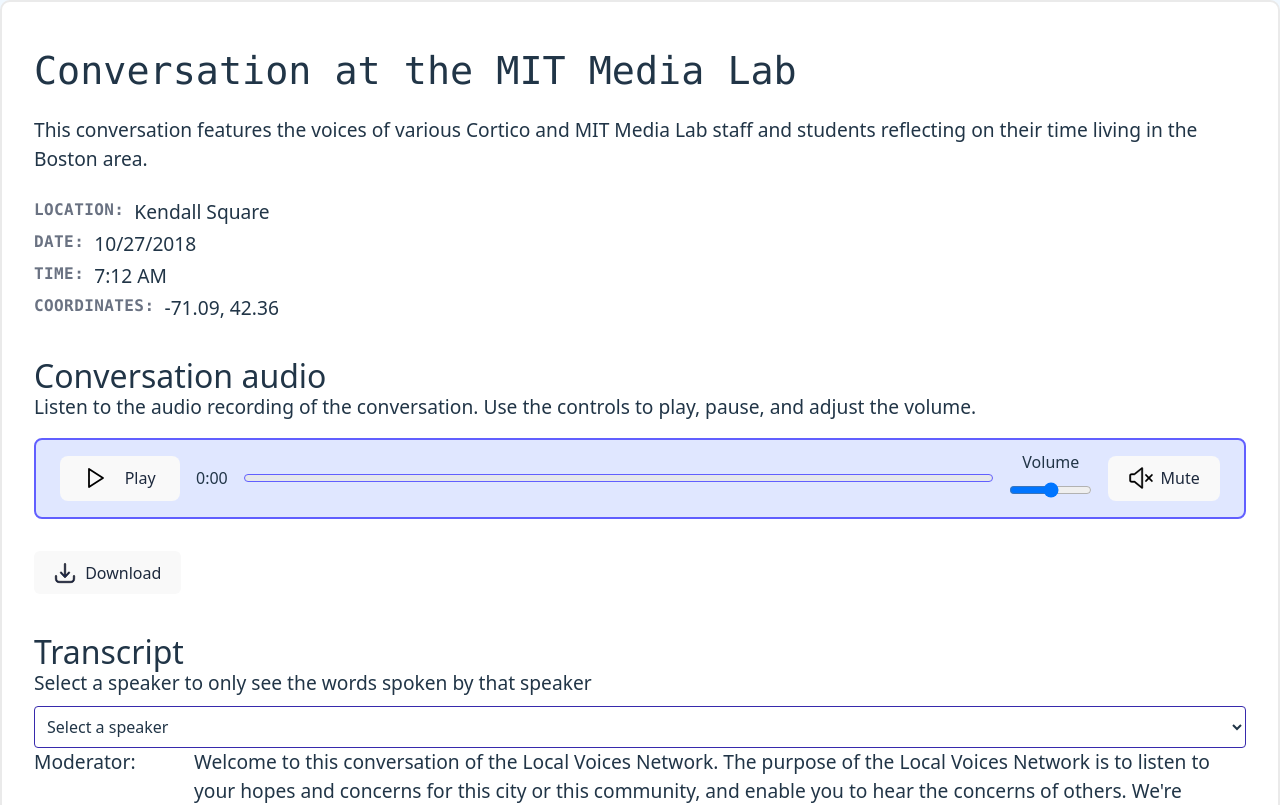
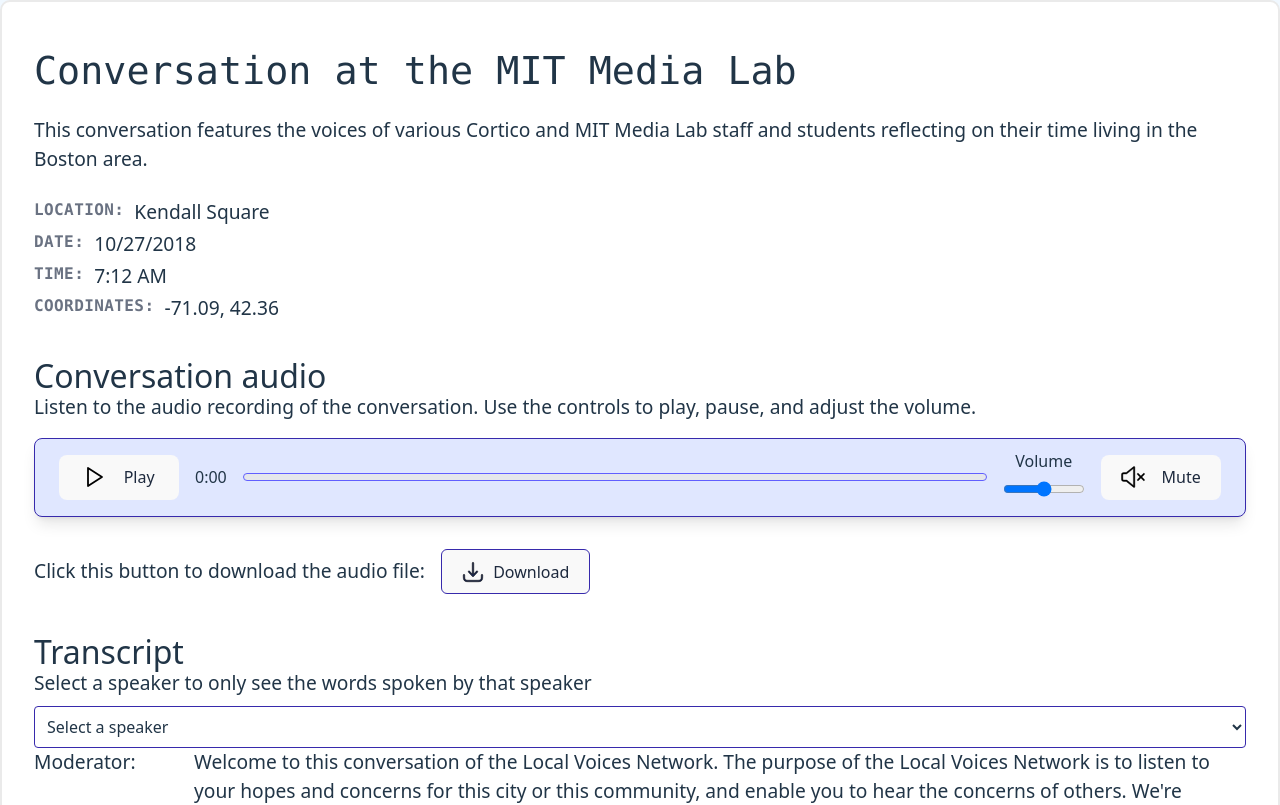
Before and after one commit to fionatagious/podcast-audioplayer, a React (Vite) app: page / in a window 1280 px wide. Shown: the top 805 px of the page. Built offline with nearby package versions, Linux system fonts and the light colour scheme.

Commit message:
remove unnecessary event listener

```diff
--- a/src/components/AudioPlayer.tsx
+++ b/src/components/AudioPlayer.tsx
@@ -19,6 +19,7 @@
 
 const AudioPlayer = ({
   src,
+  duration,
   children,
   className,
   ...rest
@@ -31,11 +32,11 @@
   const [isMute, setIsMute] = useState(false);
   const [volume, setVolume] = useState(50);
 
-  // state to manage current time and audio duration
+  // State to manage current time and audio duration
   const [currentTime, setCurrentTime] = useState(0);
-  const [audioDuration, setAudioDuration] = useState(0);
+  const audioDuration = duration;
 
-  // when play/pause button is clicked, play or pause the audio
+  // When play/pause button is clicked, play or pause the audio
   function handlePlayPause() {
     const audioElement = audioElementRef.current;
     if (!audioElement) return;
@@ -47,7 +48,7 @@
     setIsPlaying(!isPlaying);
   }
 
-  // when mute button is clicked, mute or unmute the audio
+  // When mute button is clicked, mute or unmute the audio
   function handleMute() {
     const audioElement = audioElementRef.current;
     if (!audioElement) return;
@@ -68,24 +69,22 @@
     setCurrentTime(newTime);
   }
 
-  // whenever `volume` changes, update the audio element's volume
+  // Whenever `volume` changes, update the audio element's volume
   useEffect(() => {
     if (audioElementRef.current) {
       audioElementRef.current.volume = volume / 100; // Convert 0-100 to 0-1
     }
   }, [volume]);
 
-  // audio event listeners
+  // Audio event listeners
   useEffect(() => {
     const audioElement = audioElementRef.current;
     if (!audioElement) return;
 
     const handleTimeUpdate = () => {
+      // currentTime property specifies the current playback time in seconds
+      console.log("Current time:", audioElement.currentTime);
       setCurrentTime(audioElement.currentTime);
-    };
-
-    const handleLoadedMetadata = () => {
-      setAudioDuration(audioElement.duration);
     };
 
     const handleEnded = () => {
@@ -94,19 +93,17 @@
     };
 
     audioElement.addEventListener("timeupdate", handleTimeUpdate);
-    audioElement.addEventListener("loadedmetadata", handleLoadedMetadata);
     audioElement.addEventListener("ended", handleEnded);
 
     return () => {
       audioElement.removeEventListener("timeupdate", handleTimeUpdate);
-      audioElement.removeEventListener("loadedmetadata", handleLoadedMetadata);
       audioElement.removeEventListener("ended", handleEnded);
     };
   }, []);
 
   return (
     <div className="flex flex-col gap-2">
-      <div className="flex gap-4 my-4 items-center w-full border-2 border-indigo-500 rounded-lg bg-indigo-100 px-6 py-2">
+      <div className="flex gap-4 my-4 items-center w-full border-1 border-indigo-800 rounded-lg shadow-lg bg-indigo-100 px-6 py-2">
         <audio
           ref={audioElementRef}
           className={`${className} rounded-lg shadow-lg p-4`}
@@ -138,10 +135,14 @@
           label={isMute ? "Unmute" : "Mute"}
           icon={isMute ? <VolumeIcon /> : <MuteIcon />}
           onClick={handleMute}
+          className="min-w-[120px] justify-between"
         />
       </div>
+
+      {/* Download button */}
       <div className="flex items-center gap-4">
-        <div className="bg-[#f9f9f9] rounded-md my-2 hover:border-[#646cff] hover:border-1 hover:cursor-pointer">
+        <p>Click this button to download the audio file:</p>
+        <div className="bg-[#f9f9f9] rounded-md my-2 border-1 border-indigo-800 hover:cursor-pointer hover:bg-indigo-300">
           <Link
             href={src}
             download={src}
```
